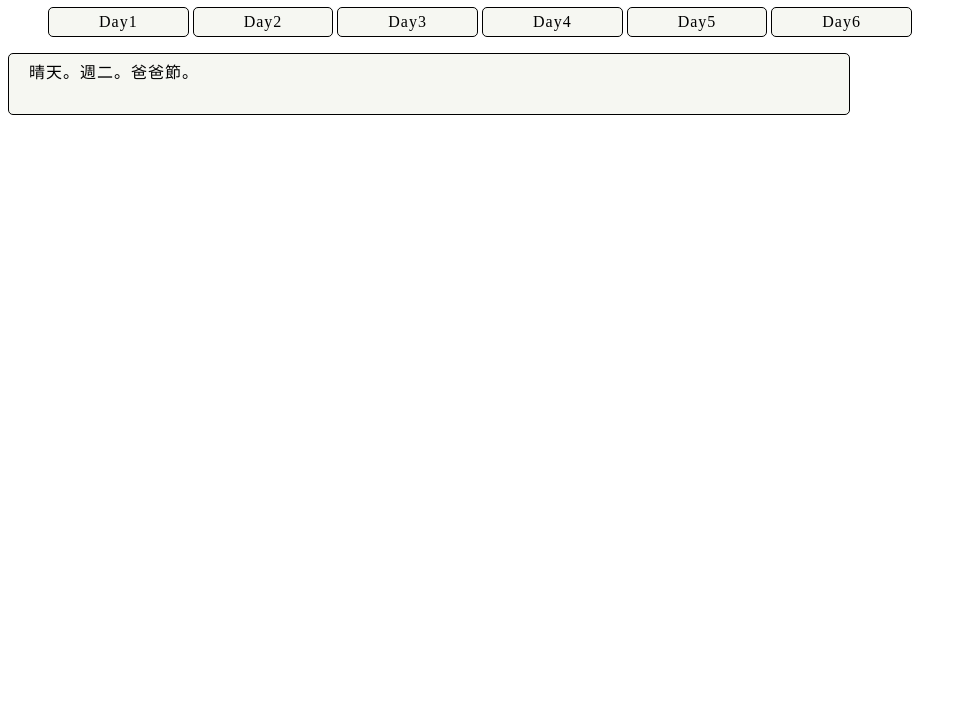
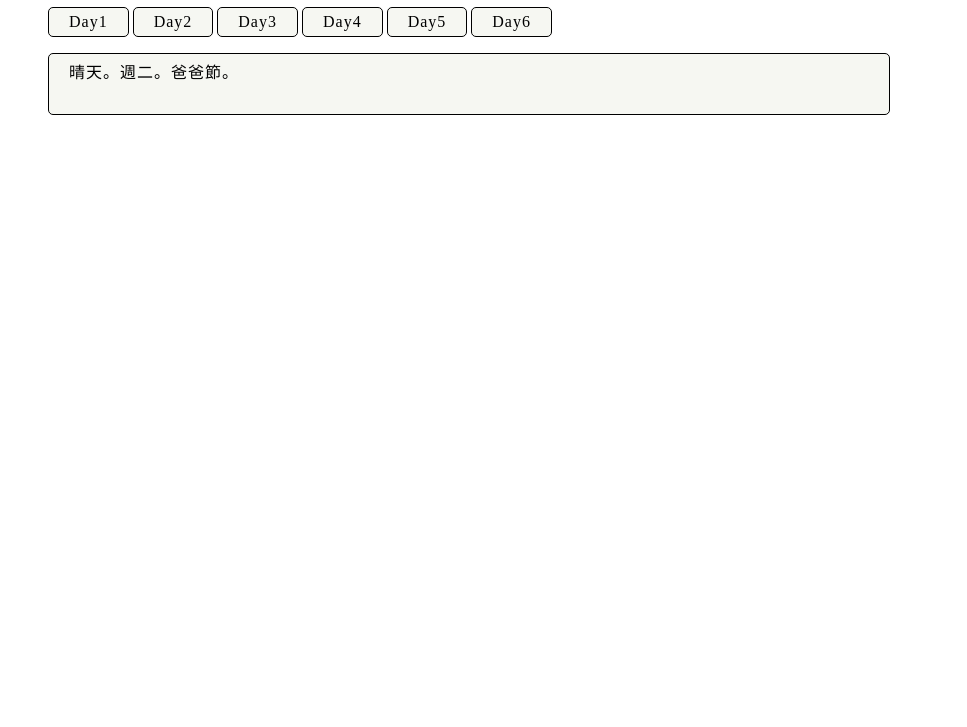
Before and after one commit to Chiu-Yen/Chiu-Yen.github.io, a plain HTML site: page index.html in a window 1280 px wide. Shown: the part 73-800 px from the top of the page, without its empty margins (0-967 px from the left). Drawn offline with Linux system fonts and the light colour scheme.

Commit message:
Update index.html

```diff
--- a/index.html
+++ b/index.html
@@ -15,8 +15,8 @@
     border-radius: 5px;
 
     padding: 5px;
-    padding-left: 50px;
-    padding-right: 50px;
+    padding-left: 20px;
+    padding-right: 20px;
 
     font-family: 微軟正黑體;
     letter-spacing: 1px;
@@ -26,6 +26,7 @@
   p {
         border: solid 1px black;
     border-radius: 5px;
+    margin-left:40px;
 
     padding: 5px;
     padding-left: 20px;
```
